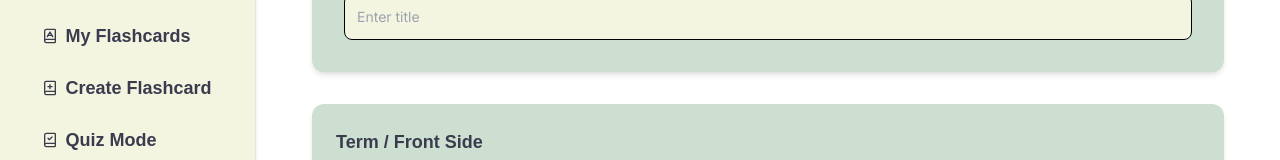
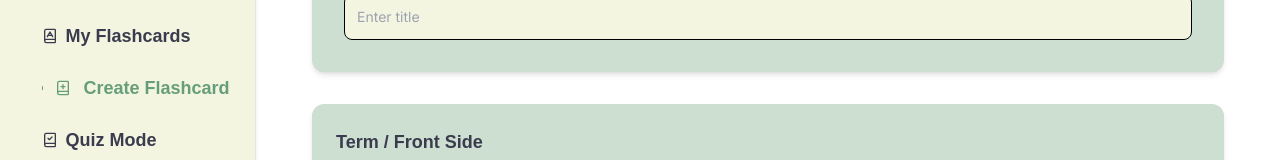
Before and after one commit to CSci-153-Web-Systems-and-Technologies/batch-2025-brain-bento-web, a Next.js app: page /create-flashcard in a window 1280 px wide. Shown: the part 190-350 px from the top of the page. Built offline with nearby package versions, Linux system fonts and the light colour scheme; no server answers; a web font is replaced by a local one.

Commit message:
Add correct sidebar active dot on every pages

```diff
--- a/components/Sidebar.tsx
+++ b/components/Sidebar.tsx
@@ -62,13 +62,17 @@ export default function AppSideBar() {
 
           <Link className="pb-4" href="/create-flashcard">
             <Button variant="ghost"
-                className={`w-[220px] text-lg font-semibold p-2 pl-6 flex items-center justify-start gap-2  ${pathname === "/create-flashcard" ? "bg-[#2d3be] text-[3a3c4e]": "hover:bg-[#e4e5d6]"}`}>
+                className={`w-[220px] text-lg font-semibold p-2 pl-6 flex justify-start items-center
+                 ${pathname === "/create-flashcard" ? "text-[#669E7B] gap-3": "hover:bg-[#e4e5d6]"}`}>
+                  {pathname === "/create-flashcard" && (<span className="h-1 w-1 flex justify-self-start bg-[#669E7B] rounded-full" />)}
                     <BookPlusIcon className="w-6 h-6 "/>
                     Create Flashcard</Button>
           </Link>
           <Link className="pb-4" href="/quiz-mode">
             <Button variant="ghost"
-                className={`w-[220px] text-lg font-semibold p-2 pl-6 flex items-center justify-start gap-2  ${pathname === "/quiz-mode" ? "bg-[#2d3be] text-[3a3c4e]": "hover:bg-[#e4e5d6]"}`}>
+                className={`w-[220px] text-lg font-semibold p-2 pl-6 flex justify-start items-center
+                 ${pathname === "/quiz-mode" ? "text-[#669E7B] gap-3": "hover:bg-[#e4e5d6]"}`}>
+                 {pathname === "/quiz-mode" && (<span className="h-1 w-1 flex justify-self-start bg-[#669E7B] rounded-full" />)}
                     <BookCheckIcon className="w-6 h-6 "/>
                     Quiz Mode</Button>
           </Link>
```
